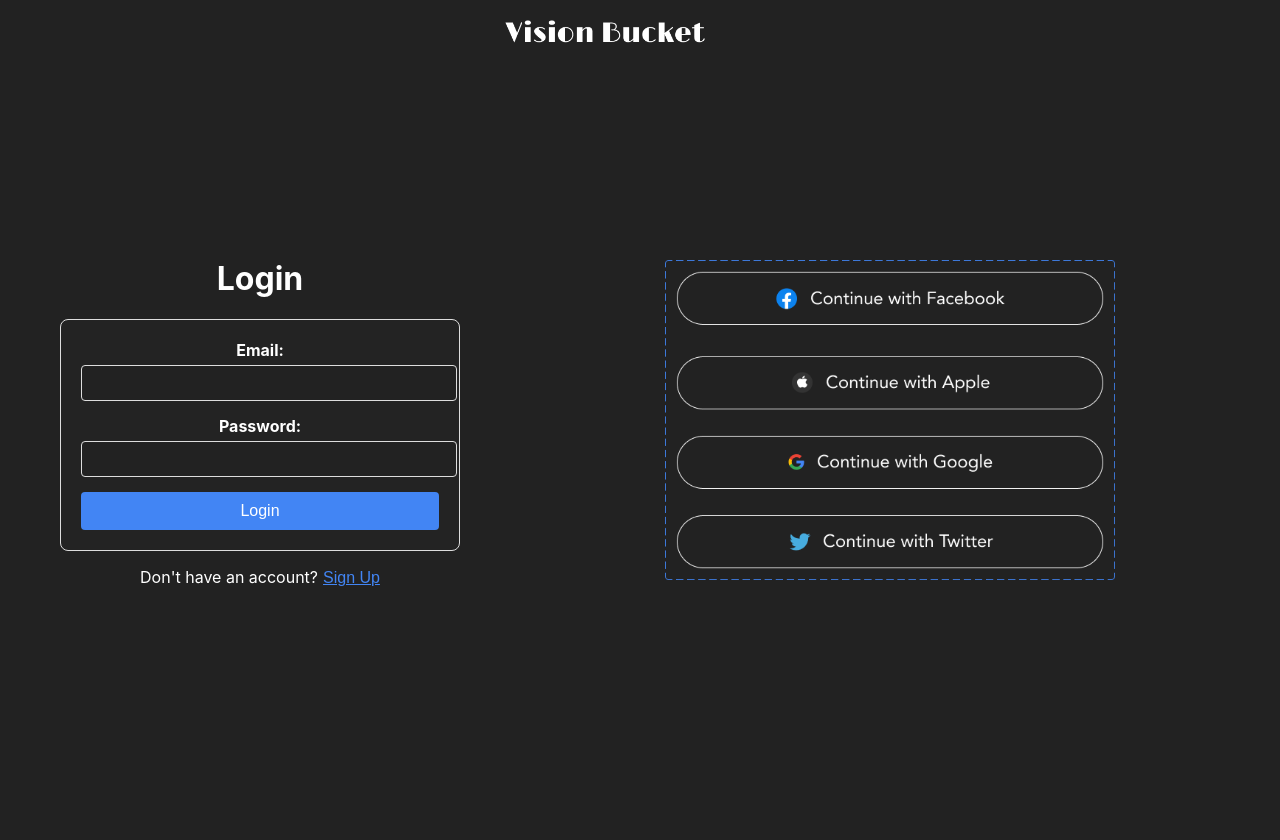
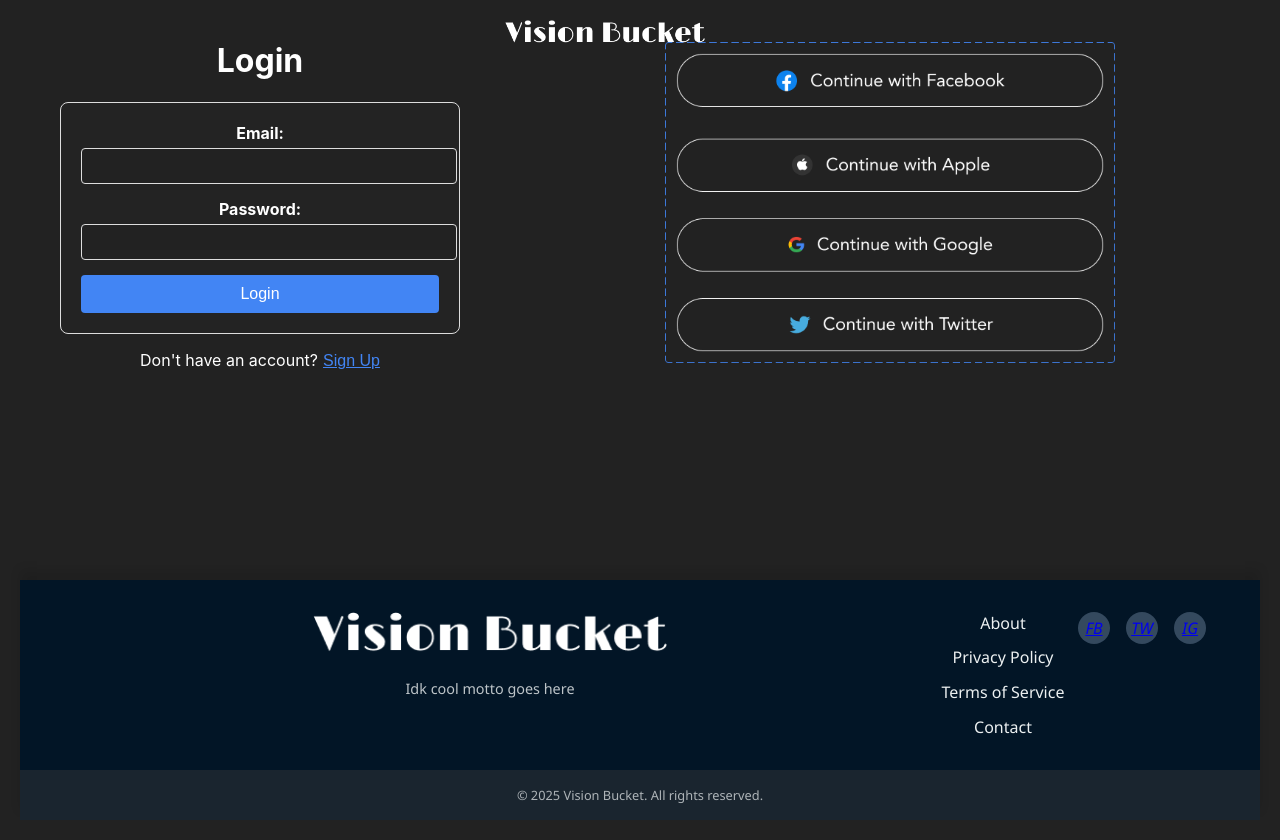
Before and after one commit to anhhdangg01/inf_124_project, a React (Create React App) app: page /auth in a window 1280 px wide. Built offline with nearby package versions, Linux system fonts and the light colour scheme.

Commit message:
Add footer component with styling and integrate into Auth and Home pages

```diff
--- /dev/null
+++ b/src/components/footer/footer.tsx
@@ -0,0 +1,35 @@
+import React from 'react';
+import VisionBucket from '../../assets/VisionBucket.png';
+import '../../styles/footer.css';
+
+const Footer = () => {
+  return (
+    <footer className="footer">
+      <div className="footer-content">
+        <div className="footer-logo">
+          <img src={VisionBucket} alt="Vision Bucket" />
+          <p>Idk cool motto goes here</p>
+        </div>
+
+        <div className="footer-links">
+          <a href="/about">About</a>
+          <a href="/privacy">Privacy Policy</a>
+          <a href="/terms">Terms of Service</a>
+          <a href="/contact">Contact</a>
+        </div>
+
+        <div className="footer-social">
+          <a href="https://www.facebook.com/" target="_blank"><i className="social-icon">FB</i></a>
+          <a href="https://x.com/home" target="_blank"><i className="social-icon">TW</i></a>
+          <a href="https://www.instagram.com/" target="_blank"><i className="social-icon">IG</i></a>
+        </div>
+      </div>
+
+      <div className="footer-bottom">
+        <p>&copy; {new Date().getFullYear()} Vision Bucket. All rights reserved.</p>
+      </div>
+    </footer>
+  );
+};
+
+export default Footer;
--- a/src/pages/auth.tsx
+++ b/src/pages/auth.tsx
@@ -4,6 +4,7 @@
 import '../styles/auth.css';
 import loginOptions from '../assets/login.png'
 import visionBucket from '../assets/VisionBucket.png'
+import Footer from '../components/footer/footer';
 
 function Auth() {
   const [email, setEmail] = useState('');
@@ -84,7 +85,9 @@
           <img src={loginOptions} alt="Login Options" style={{ width: '450px', height: 'auto' }}/>
         </div>
       </div>
+      <Footer />
     </div>
+
   );
 }
 
--- a/src/pages/home.tsx
+++ b/src/pages/home.tsx
@@ -3,6 +3,7 @@
 import { getAuth, onAuthStateChanged } from 'firebase/auth';
 import '../App.css';
 import Header from '../components/header/header';
+import Footer from '../components/footer/footer';
 
 function Home() {
   const [isLoggedIn, setIsLoggedIn] = useState(false);
@@ -36,9 +37,10 @@
       <Header />
       <h1>Vision bucket home</h1>
       <p>Your personal vision board application</p>
-
+      <Footer />
     </div>
   );
+
 }
 
 export default Home;
--- /dev/null
+++ b/src/styles/footer.css
@@ -0,0 +1,105 @@
+/* Footer container */
+.footer {
+    width: 100%;
+    background-color: #021526;
+    color: #ecf0f1;
+    padding: 2rem 0 0;
+    font-family: 'Segoe UI', Tahoma, Geneva, Verdana, sans-serif;
+    margin-top: auto; /* Pushes footer to bottom */
+    position: relative;
+    z-index: 1;
+    box-shadow: 0 -10px 10px rgba(0, 0, 0, 0.1); /* idk if this loook good ROFL */
+  }
+
+  /* Main content area */
+  .footer-content {
+    display: flex;
+    flex-wrap: wrap;
+    justify-content: space-between;
+    max-width: 1200px;
+    margin: 0 auto;
+    padding: 0 2rem;
+  }
+
+  /* Logo section */
+  .footer-logo {
+    flex: 1;
+    min-width: 250px;
+    margin-bottom: 1.5rem;
+  }
+
+  .footer-logo img {
+    height: 40px;
+    margin-bottom: 0.5rem;
+  }
+
+  .footer-logo p {
+    font-size: 0.9rem;
+    opacity: 0.8;
+  }
+
+  /* Links section */
+  .footer-links {
+    display: flex;
+    flex-direction: column;
+    gap: 0.8rem;
+    min-width: 150px;
+  }
+
+  .footer-links a {
+    color: #ecf0f1;
+    text-decoration: none;
+    transition: color 0.3s;
+  }
+
+  .footer-links a:hover {
+    color: #3498db;
+  }
+
+  /* Social icons */
+  .footer-social {
+    display: flex;
+    gap: 1rem;
+    min-width: 150px;
+  }
+
+  .social-icon {
+    background: #34495e;
+    width: 32px;
+    height: 32px;
+    border-radius: 50%;
+    display: flex;
+    align-items: center;
+    justify-content: center;
+    transition: background 0.3s;
+  }
+
+  .social-icon:hover {
+    background: #3498db;
+  }
+
+  /* Bottom copyright section */
+  .footer-bottom {
+    background-color: #1a252f;
+    padding: 1rem 0;
+    text-align: center;
+    margin-top: 2rem;
+  }
+
+  .footer-bottom p {
+    margin: 0;
+    font-size: 0.8rem;
+    opacity: 0.7;
+  }
+
+  /* Responsive adjustments */
+  @media (max-width: 768px) {
+    .footer-content {
+      flex-direction: column;
+      gap: 2rem;
+    }
+
+    .footer-links, .footer-social {
+      margin-top: 1rem;
+    }
+  }
```
